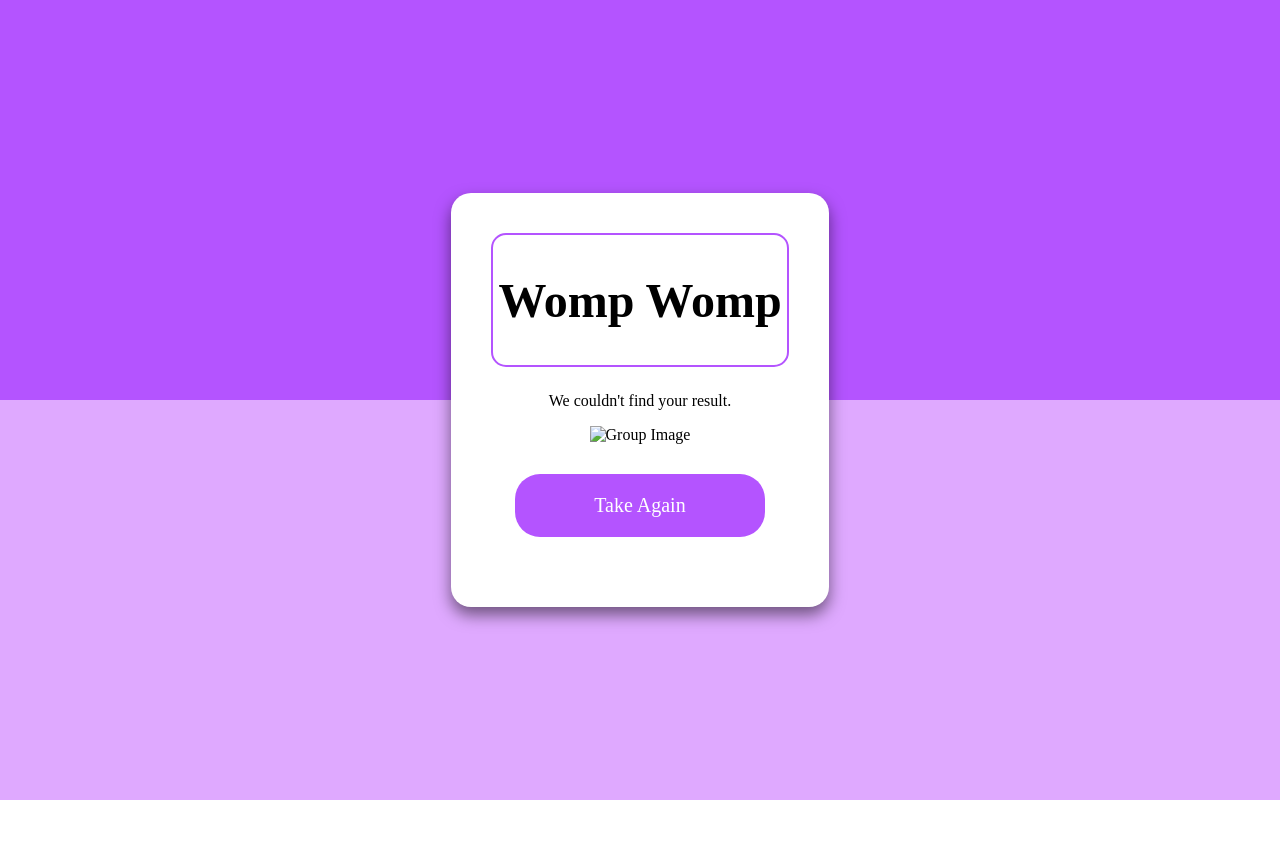
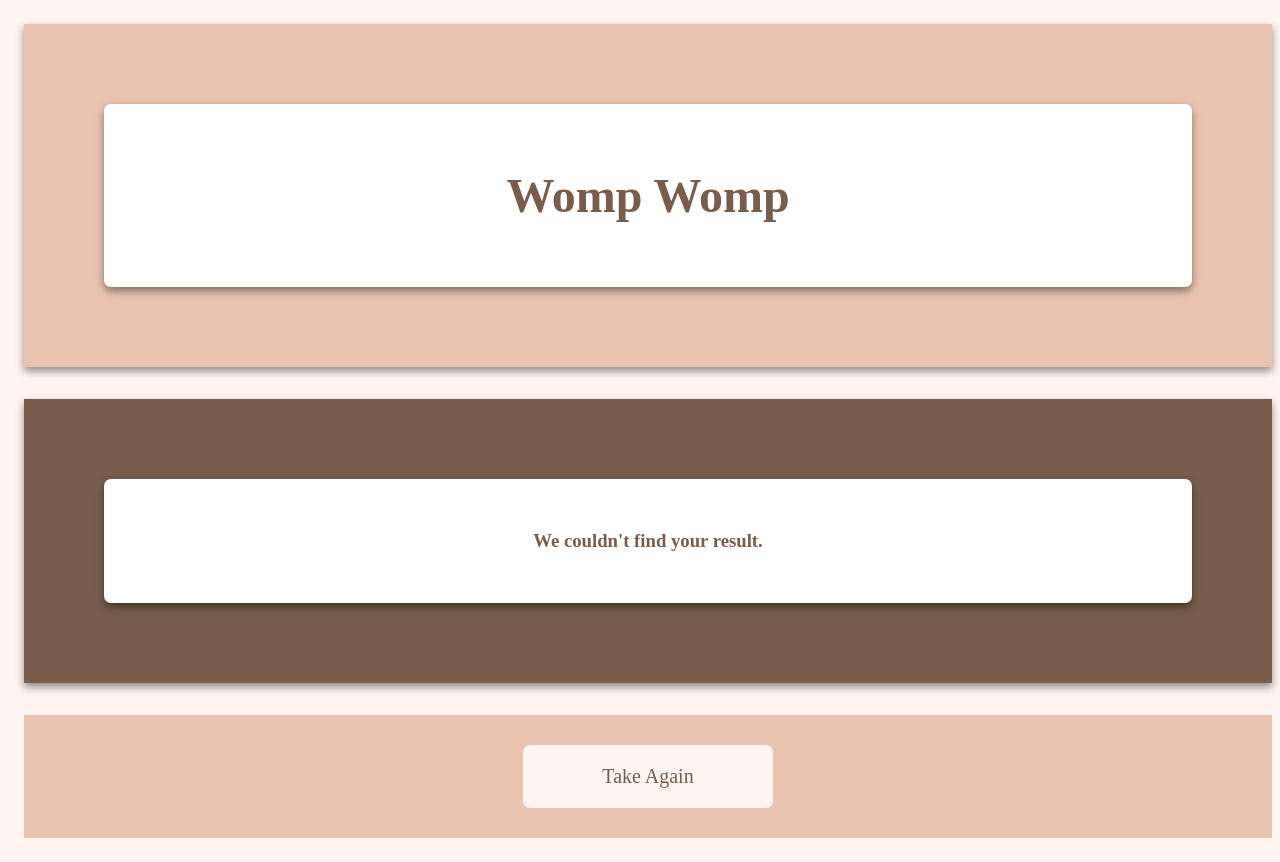
Before and after one commit to aoellerm/DataVisualization, a plain HTML site: page result.html in a window 1280 px wide. Before the commit the page ends 800 px from the top, so only its background shows below. Drawn offline with Linux system fonts and the light colour scheme.

Commit message:
styled results page for the most part

```diff
--- a/result.css
+++ b/result.css
@@ -1,52 +1,88 @@
+
    body{
-  height: 100vh;
-  background: linear-gradient(
-    to top,
-    #DFA9FF 0%,
-    #DFA9FF 50%,
-    #B454FF 50%,
-    #B454FF 100%
-  );
+    background-color: #FFF4F0;
+    color: #785D4D;
     min-height: 100vh;
-  overflow-y: auto;
+    width: 100%;
     display: flex;
+    padding: 1rem;
     flex-direction: column;
     justify-content: center;
     align-items: center;
+    overflow-x: hidden;
+    box-sizing: border-box;
+  }
+  ul {
+  list-style-type: none;
+  margin: 0;
   padding: 0;
-  margin: 0;
+  width: 100%;
+  display: flex;
+  justify-content: center;
+  gap: 1rem;
+  background-color: #785D4D;
 }
-
+ul li a {
+  display: block;
+  color: white;
+  text-align: center;
+  padding: 14px 16px;
+  text-decoration: none;
+}
+ul li a:hover {
+  background-color: #FFF4F0;
+  color: #785D4D;
+}
   h1 {
     font-size: 3em;
     font-family: 'Karia';
-    color: #000000;
+    text-align: center;
+  }
+  .box1 {
+   box-shadow: 0 4px 8px #00000070;
+   background-color: #EAC4B0;
+   box-sizing: border-box;
+   padding: 5rem;
+   width: 100%;
+   margin: 0;
+  }
+  .box2 {
+   box-shadow: 0 4px 8px #00000070;
+   background-color: #FFFF;
+   border-radius: 7px;
+   padding: 2rem;
+  }
+  .gap {
+    padding: 1rem;
+  }
+  .buttonGap {
+   background-color: #EAC4B0;
+   width: 100%;
+  }
+  .big-box {
+   box-shadow: 0 4px 8px #00000070;
+   background-color: #785D4D;
+   box-sizing: border-box;
+   padding: 5rem;
+   width: 100%;
+   margin: 0;
    text-align: center;
   }
 
-  .container {
-    background-color: white;
-    width: auto;
-    height: auto;
-    margin: 100px auto; /* Center it */
-    padding: 40px;
-    border-radius: 20px;
-    box-shadow: 0 8px 16px rgba(0,0,0,0.5);
+  .small-box {
+   box-shadow: 0 4px 8px #00000070;
+   background-color: #FFFF;
+   border-radius: 7px;
+   padding: 2rem;
    text-align: center;
   }
 
-  .small-container {
-    border: 2px solid #B454FF;
-    padding: 5px;
-    margin-bottom: 25px;
-    border-radius: 15px;
-  }
   button {
       font-family: 'Kadwa';
-    background-color: #B454FF;
-    border-radius: 25px; /* More rounded corners */
+      background-color: #FFF4F0;
+      border-radius: 7px; /* More rounded corners */
       border: none;
-    color: white;
+      color: #785D4D;
       padding: 20px 40px; /* Larger padding */
       text-align: center;
       text-decoration: none;
@@ -56,9 +92,10 @@ body{
       margin: 30px auto;
       cursor: pointer;
       width: 250px;
+      transition-duration: .4s;
   }
   button:hover {
-    background-color: #EDD8FA;
-    color: #B454FF;
+    background-color: #785D4D;
+    color: #FFF4F0;
     box-shadow:  0 4px 4px rgba(0, 0, 0, 0.5);;
   }
--- a/result.html
+++ b/result.html
@@ -6,12 +6,24 @@
   <link rel="stylesheet" href="result.css">
 </head>
 <body class="result-page">
-  <div class="container">
-  <div class="small-container">
-  <h1 id="group-name">Result</h1> </div>
+    <div class="box1">
+        <div class="box2">
+  <h1 id="group-name">Result</h1>
+       </div>
+    </div>
+    <div class="gap"></div>
+       <div class="big-box">
+      <div class="small-box">
+  <div>
+    <h3>
+     <p id="group-description"></p>
+     </h3>
+    </div>
+      </div>
+       </div>
 
-  <div> <p id="group-description"></p></div>
-  <div><img id="group-image" src="" alt="Group Image" class="result-image"></div>
+      <div class="gap"></div>
+      <div class="buttonGap">
   <button onclick="restartQuiz()">Take Again</button>
 </div>
   <script src="result.js"></script>
--- a/result.js
+++ b/result.js
@@ -3,30 +3,24 @@ const winner = localStorage.getItem('winner');
 const resultsInfo = {
   Got7: {
     description: "You're full of energy and love a good beat!",
-    image: "Got7.jpg"
   },
   IDLE: {
     description: "You're fierce, fabulous, and stylish!",
-    image: "Idle.jpg"
   },
   SEVENTEEN: {
     description: "You love creativity and funky music!",
-    image: "SEVENTEEN.jpg"
   },
   TWICE: {
     description: "You bring sunshine and smiles wherever you go!",
-    image: "TWICE.jpg"
   }
 };
 
 if (winner && resultsInfo[winner]) {
   document.getElementById('group-name').textContent = winner;
   document.getElementById('group-description').textContent = resultsInfo[winner].description;
-  document.getElementById('group-image').src = resultsInfo[winner].image;
 } else {
   document.getElementById('group-name').textContent = "Womp Womp";
   document.getElementById('group-description').textContent = "We couldn't find your result.";
-  document.getElementById('group-image').src = 'sad.jpg'
 } // little error thing just in case, I was running into issues for a bit so I made it for testing purposes.
 
 function restartQuiz() {
```
Lines whose indentation alone changed are shown as unchanged.
